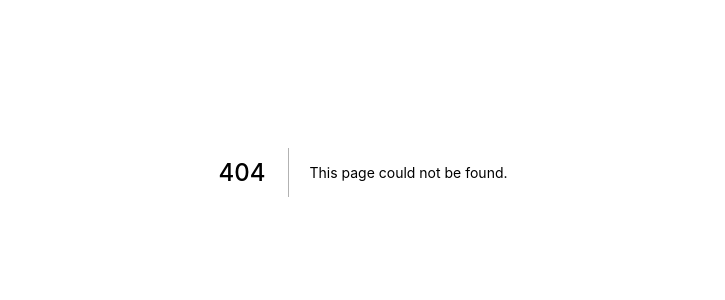
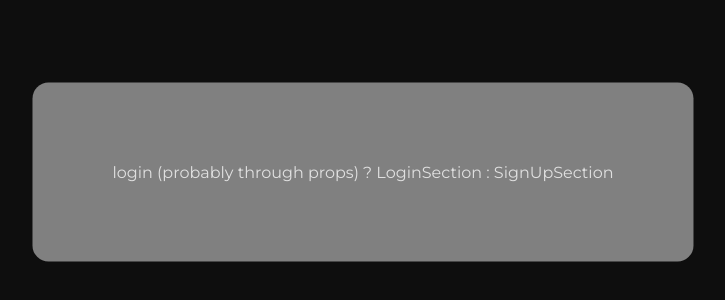
Before and after one commit to lrvaka/haven-nextjs, a Next.js app: page /user-login in a window 1280 px wide. Before the commit this address had no page. Shown: the part 228-528 px from the top of the page, without its empty margins (277-1002 px from the left). Built offline with nearby package versions, Linux system fonts and the light colour scheme.

Commit message:
added login page

```diff
--- a/components/Header.js
+++ b/components/Header.js
@@ -44,7 +44,7 @@ export default function Header() {
         <MobileMenu setIsOpen={setIsOpen} isOpen={isOpen} />
       ) : (
         <nav className={styles.nav}>
-          <Link href="/">
+          <Link href="/user-login">
             <a className={styles.login}>Login</a>
           </Link>
           <Link href="/">
--- a/components/Hero.js
+++ b/components/Hero.js
@@ -40,13 +40,14 @@ export default function Hero() {
   };
 
   return (
+    <div className={styles.heroContainer}>
       <div className={styles.hero}>
         <video
           autoPlay
           muted
           loop
-        playsInline="true"
-        disablePictureInPicture="true"
+          playsInline={true}
+          disablePictureInPicture={true}
         >
           <source src="/videos/Hero-Video.mp4" type="video/mp4" />
           <source src="/videos/Hero-Video.ogv" type="video/ogv" />
@@ -80,5 +81,6 @@ export default function Hero() {
           />
         </motion.div>
       </div>
+    </div>
   );
 }
--- /dev/null
+++ b/components/LoginAndSignUp/LoginAndSignUp.js
@@ -0,0 +1,13 @@
+import styles from "./LoginAndSignUp.module.css";
+
+export default function LoginAndSignUp() {
+  return (
+    <div className={styles.container}>
+      <div className={styles.LoginAndSignUp}>
+        login (probably through props) ? LoginSection : SignUpSection
+      </div>
+    </div>
+  );
+}
+
+// { login (probably through props)? loginSection : signUpSection}
--- /dev/null
+++ b/components/LoginAndSignUp/LoginAndSignUp.module.css
@@ -0,0 +1,14 @@
+.container {
+  position: fixed;
+  top: 50%;
+  left: 50%;
+  /* bring your own prefixes */
+  transform: translate(-50%, -50%);
+}
+
+.LoginAndSignUp {
+  background-color: grey;
+  padding: 5rem;
+  white-space: nowrap;
+  border-radius: 1rem
+}
--- a/components/Sections/WhatWeDo/WhatWeDo.module.css
+++ b/components/Sections/WhatWeDo/WhatWeDo.module.css
@@ -1,3 +1,7 @@
+.whatWeDoContainer {
+  background-color: #0e0e0e;
+}
+
 .whatWeDo {
   margin-bottom: 10vh;
   max-width: 1100px;
--- a/components/UI/MobileMenu.js
+++ b/components/UI/MobileMenu.js
@@ -9,6 +9,7 @@ export default function MobileMenu({ setIsOpen, isOpen }) {
     open: { rotate: 180 },
     closed: { rotate: 0 },
   };
+
   return (
     <motion.div
       className={styles.mobileMenuContainer}
--- /dev/null
+++ b/pages/user-login.js
@@ -0,0 +1,8 @@
+import Layout from "../components/Layout";
+import LoginAndSignUp from "../components/LoginAndSignUp/LoginAndSignUp";
+
+export default function UserLogin() {
+  return (
+      <LoginAndSignUp />
+  );
+}
--- a/styles/globals.css
+++ b/styles/globals.css
@@ -1,5 +1,12 @@
 html {
   background-color: #0e0e0e;
+}
+
+
+* {
+  box-sizing: border-box;
+  margin: 0;
+  padding: 0;
 }
 
 html,
@@ -28,9 +35,3 @@ a {
   color: inherit;
   text-decoration: none;
 }
-
-* {
-  box-sizing: border-box;
-  margin: 0;
-  padding: 0;
-}
```
Also changed, not shown: components/Hero.module.css (+11 -8 lines), components/Sections/WhatWeDo/WhatWeDo.js (+7 -5 lines), components/LoginAndSignUp/LoginSection.js (added), components/LoginAndSignUp/LoginSection.module.css (added). Lines whose indentation alone changed are shown as unchanged.
